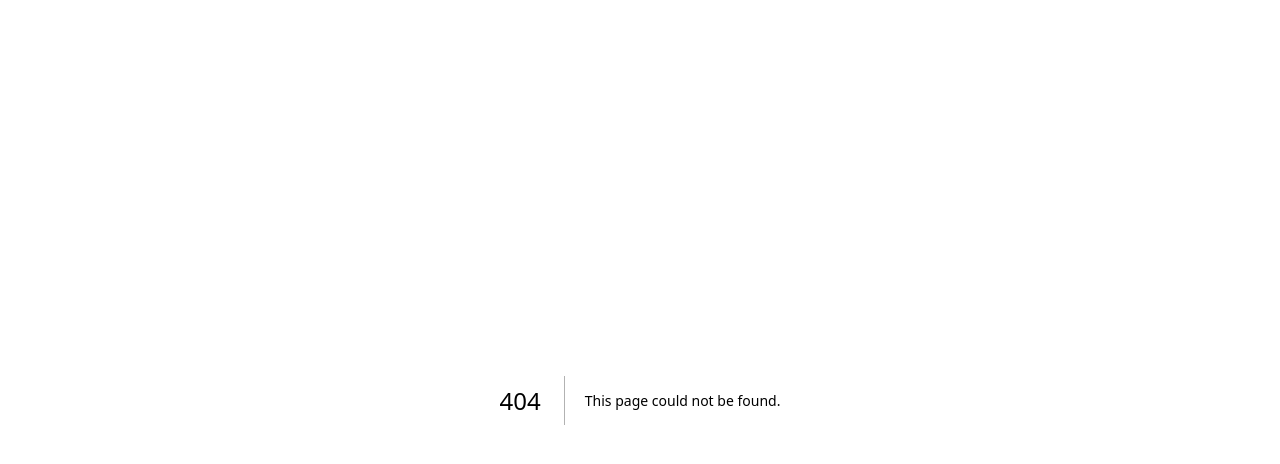
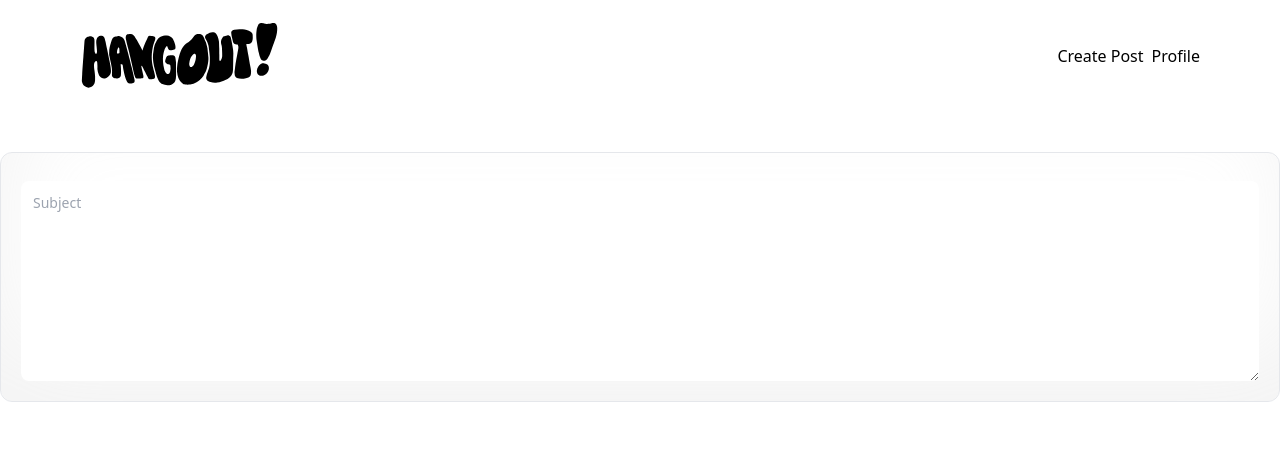
Before and after one commit to enternal-L/hang-out, a Next.js app: page /Home/Create in a window 1280 px wide. Before the commit this address had no page. Shown: the top 464 px of the page. Built offline with nearby package versions, Linux system fonts and the light colour scheme.

Commit message:
made main page

```diff
--- /dev/null
+++ b/app/Home/Create/page.jsx
@@ -0,0 +1,31 @@
+"use client"
+import { useState } from 'react'
+import Form from "@components/Form"
+import Nav from '@components/Nav'
+
+const Creating = () => {
+    const [submitting, setSubmitting] = useState(false);
+    const [post, setPost] = useState({
+        subject: '',
+        media: '',
+        description: ''
+    })
+
+    const CreatePrompt = async () => {
+
+    }
+
+    return (
+        <>
+            <Nav />
+            <Form
+            post={post}
+            setPost={setPost}
+            submitting={submitting}
+            handleSubmit={CreatePrompt}
+            />
+        </>
+    )
+}
+
+export default Creating
--- a/app/Home/page.jsx
+++ b/app/Home/page.jsx
@@ -1,14 +1,20 @@
 import Feed from "@components/Feed";
+import Return from "@components/Return";
 import Nav from "@components/Nav";
 
-const App = () => {
+const Home = () => {
   return (
-    <section className="w-full flex-center flex-col">
+    <>
       <Nav />
-      <h1>A place to plan your events</h1>
-      <Feed />
-    </section>
+      <div className="w-full h-full flex-col flex-center px-11">
+        <div className="custom_color w-full h-full flex-col rounded_corners flex-center">
+          <h1>A place to plan your events</h1>
+          <Feed />
+        </div>
+        <Return/>
+      </div>
+    </>
   )
 }
 
-export default App
+export default Home
--- a/app/layout.jsx
+++ b/app/layout.jsx
@@ -1,13 +1,14 @@
-import Nav from "@components/Nav"
+import Nav from '@components/Nav';
 import '@styles/globals.css';
 
 const layout = ({ children }) => {
   return (
     <html lang = "en">
         <body>
-            <div>
+            <main className='app w-full h-full'>
+
                 {children}
-            </div>
+            </main>
         </body>
     </html>
   )
--- /dev/null
+++ b/components/Create.jsx
@@ -0,0 +1,13 @@
+import Link from "next/link"
+
+const Create = () => {
+  return (
+    <section className= "w-full max-w-full flex-start flex-col">
+        <Link href="/Create" className="rounded-full">
+            +
+        </Link>
+    </section>
+  )
+}
+
+export default Create
--- a/components/Form.jsx
+++ b/components/Form.jsx
@@ -0,0 +1,19 @@
+const Form = ({ post, setPost, submitting, handleSubmit}) => {
+    return (
+      <section className='w-full max-w-full flex-start flex-col'>
+          <form onSubmit={handleSubmit} className='mt-10 w-full max-w-2x1 flex flex-col gap-7 glassmorphism'>
+            <label>
+              <textarea
+                value={post.prompt}
+                onChange={(e) => setPost({...post, prompt: e.target.value})}
+                placeholder='Subject'
+                required
+                className='form_textarea'
+              />
+            </label>
+          </form>
+      </section>
+    )
+  }
+
+export default Form
--- a/components/Nav.jsx
+++ b/components/Nav.jsx
@@ -5,17 +5,17 @@ import Image from "next/image";
 
 const Nav = () => {
   return (
-    <nav className='flex-between w-full mb-16 pt-3 px-4'>
-      <Link href="/" className='flex flex-center'>
+    <nav className='flex-between w-full py-5 px-20 bg-white'>
+      <Link href="/Home" className='flex flex-center'>
         <Image src = "/logo.svg"
-                  width = {150}
-                  height = {150}
+                  width = {200}
+                  height = {200}
                   className="object-contain"/>
       </Link>
 
       <div className='flex gap-2'>
-        <Link href="/" className=''>Create Post</Link>
-        <Link href="/" className=''>Profile</Link>
+        <Link href="/Home/Create" className=''>Create Post</Link>
+        <Link href="/Home/Profile" className=''>Profile</Link>
       </div>
     </nav>
   )
--- /dev/null
+++ b/components/Return.jsx
@@ -0,0 +1,9 @@
+import Link from "next/link"
+
+const Return = () => {
+  return (
+    <Link href = "/">return to login</Link>
+  )
+}
+
+export default Return
--- a/styles/globals.css
+++ b/styles/globals.css
@@ -8,65 +8,14 @@
   Note: The styles for this gradient grid background is heavily inspired by the creator of this amazing site (https://dub.sh) – all credits go to them!
 */
 
-.main {
+.app {
   width: 100vw;
   min-height: 100vh;
-  position: fixed;
-  display: flex;
-  justify-content: center;
-  padding: 120px 24px 160px 24px;
-  pointer-events: none;
-}
-
-.main:before {
-  background: radial-gradient(circle, rgba(2, 0, 36, 0) 0, #fafafa 100%);
-  position: absolute;
-  content: "";
-  z-index: 2;
-  width: 100%;
-  height: 100%;
-  top: 0;
-}
-
-.main:after {
-  content: "";
-  background-image: url("/assets/images/grid.svg");
-  z-index: 1;
-  position: absolute;
-  width: 100%;
-  height: 100%;
-  top: 0;
-  opacity: 0.4;
-  filter: invert(1);
-}
-
-.gradient {
-  height: fit-content;
-  z-index: 3;
-  width: 100%;
-  max-width: 640px;
-  background-image: radial-gradient(
-      at 27% 37%,
-      hsla(215, 98%, 61%, 1) 0px,
-      transparent 0%
-    ),
-    radial-gradient(at 97% 21%, hsla(125, 98%, 72%, 1) 0px, transparent 50%),
-    radial-gradient(at 52% 99%, hsla(354, 98%, 61%, 1) 0px, transparent 50%),
-    radial-gradient(at 10% 29%, hsla(256, 96%, 67%, 1) 0px, transparent 50%),
-    radial-gradient(at 97% 96%, hsla(38, 60%, 74%, 1) 0px, transparent 50%),
-    radial-gradient(at 33% 50%, hsla(222, 67%, 73%, 1) 0px, transparent 50%),
-    radial-gradient(at 79% 53%, hsla(343, 68%, 79%, 1) 0px, transparent 50%);
-  position: absolute;
-  content: "";
-  width: 100%;
-  height: 100%;
-  filter: blur(100px) saturate(150%);
-  top: 80px;
-  opacity: 0.15;
+  height: 100vh;
 }
 
 @media screen and (max-width: 640px) {
-  .main {
+  .app {
     padding: 0;
   }
 }
@@ -74,7 +23,7 @@
 /* Tailwind Styles */
 
 .app {
-  @apply relative z-10 flex justify-center items-center flex-col max-w-7xl mx-auto sm:px-16 px-6;
+  @apply relative z-10 flex items-center flex-col mx-auto;
 }
 
 .black_btn {
@@ -168,3 +117,11 @@
 .flex-between {
   @apply flex justify-between items-center;
 }
+
+.rounded_corners {
+  border-radius: 25px;
+}
+
+.custom_color{
+  background-color: #90A6EB;
+}
```
